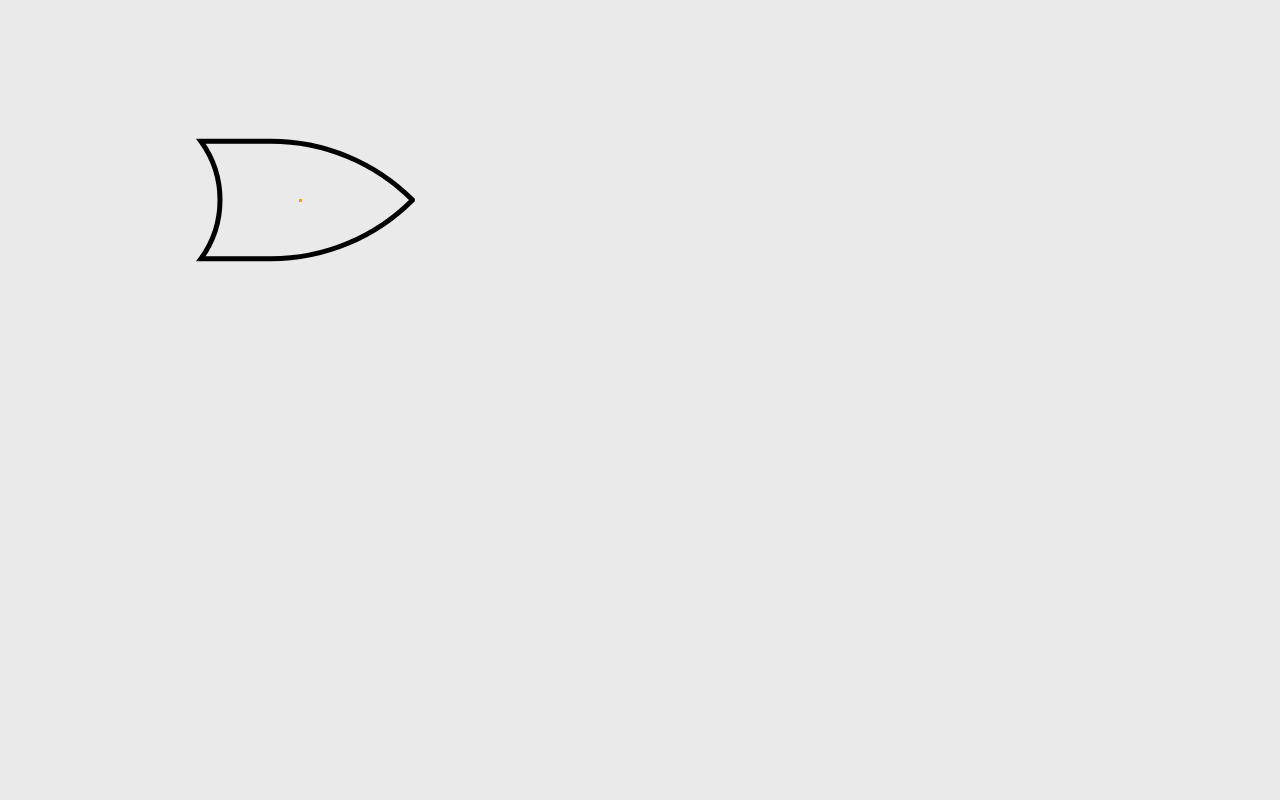
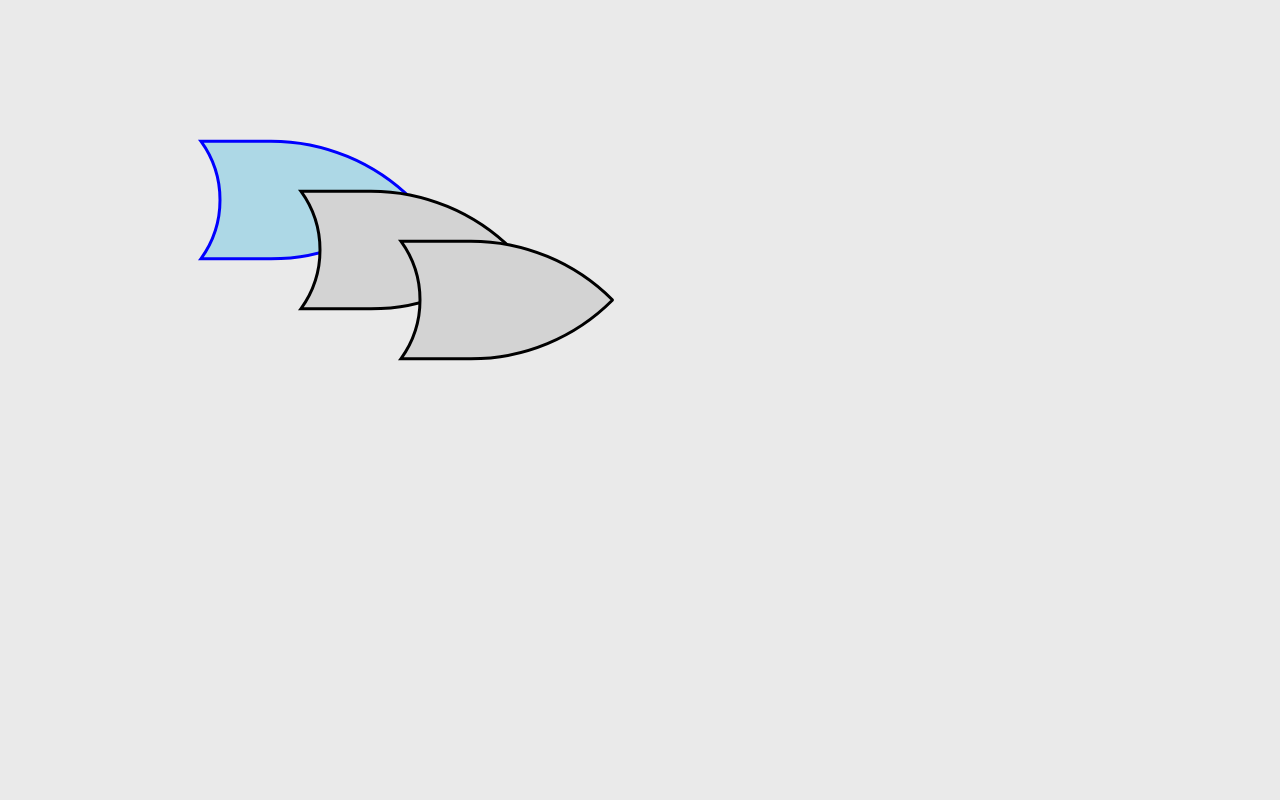
Before and after one commit to meszaros-lajos-gyorgy/logica, a plain HTML site: page index.html in a window 1280 px wide. Drawn offline with nearby package versions, Linux system fonts and the light colour scheme.

Commit message:
hover implementálva

```diff
--- a/index.html
+++ b/index.html
@@ -3,10 +3,11 @@
   <head>
     <title>Logica</title>
     <meta charset="utf-8" />
-    <link rel="stylesheet" href="./style.css" />
+    <link rel="stylesheet" href="src/css/style.css" />
   </head>
   <body>
     <canvas id="screen"></canvas>
-    <script src="./script.js"></script>
+    <script src="//cdnjs.cloudflare.com/ajax/libs/ramda/0.27.0/ramda.min.js"></script>
+    <script type="module" src="src/js/script.js"></script>
   </body>
 </html>
--- a/script.js
+++ /dev/null
@@ -1,121 +0,0 @@
-const canvas = document.getElementById("screen");
-const ctx = canvas.getContext("2d");
-
-const state = {
-  dirty: true,
-  screen: {
-    width: 0,
-    height: 0,
-  },
-  mouse: {
-    pressed: false,
-    posX: 300,
-    posY: 200,
-  },
-};
-
-const norGate = (x, y, ctx) => {
-  const size = 100;
-  const centerOffset = {
-    x: (size * 4) / 5,
-    y: 0,
-  };
-  x -= centerOffset.x;
-  y -= centerOffset.y;
-
-  ctx.fillStyle = "#000000";
-  ctx.lineWidth = 5;
-
-  ctx.beginPath();
-  ctx.arc(x - size, y, size, 0, Math.PI * 0.2, false);
-
-  const arcTip = {
-    x: size - Math.cos(Math.PI / 5) * size,
-    y: Math.sin(Math.PI / 5) * size,
-  };
-
-  ctx.lineTo(x - arcTip.x + 70, y + arcTip.y);
-
-  ctx.arc(
-    x - arcTip.x + 70,
-    y + arcTip.y - size * 2,
-    size * 2,
-    Math.PI / 2,
-    Math.PI / 4,
-    true
-  );
-
-  ctx.arc(
-    x - arcTip.x + 70 + (Math.sin(Math.PI / 2) - 1) * (size * 2),
-    y + size * 2 - arcTip.y,
-    size * 2,
-    -(Math.PI / 4),
-    -(Math.PI / 2),
-    true
-  );
-
-  ctx.lineTo(x - arcTip.x, y - arcTip.y);
-
-  ctx.arc(x - size, y, size, -Math.PI * 0.2, 0, false);
-
-  ctx.stroke();
-
-  ctx.fillStyle = "orange";
-  ctx.fillRect(x - 1 + centerOffset.x, y - 1 + centerOffset.y, 3, 3);
-};
-
-const renderScene = () => {
-  ctx.fillStyle = "#eaeaea";
-  ctx.fillRect(0, 0, state.screen.width, state.screen.height);
-
-  norGate(state.mouse.posX, state.mouse.posY, ctx);
-  // norGate(100, 100, ctx);
-};
-
-const mainLoop = () => {
-  if (state.dirty) {
-    state.dirty = false;
-    renderScene();
-  }
-
-  window.requestAnimationFrame(mainLoop);
-};
-
-const resizeCanvas = () => {
-  if (
-    state.screen.width !== window.innerWidth ||
-    state.screen.height !== window.innerHeight
-  ) {
-    state.screen.width = window.innerWidth;
-    state.screen.height = window.innerHeight;
-
-    state.dirty = true;
-
-    canvas.width = state.screen.width;
-    canvas.height = state.screen.height;
-  }
-};
-
-window.requestAnimationFrame(mainLoop);
-
-window.addEventListener("resize", resizeCanvas);
-resizeCanvas();
-canvas.addEventListener("mousedown", (e) => {
-  if (e.button === 0) {
-    state.mouse.pressed = true;
-    state.dirty = true;
-  }
-});
-canvas.addEventListener("mouseup", (e) => {
-  if (e.button === 0) {
-    state.mouse.pressed = false;
-    state.dirty = true;
-  }
-});
-canvas.addEventListener("mousemove", (e) => {
-  if (state.mouse.pressed) {
-    state.mouse.posX = e.clientX;
-    state.mouse.posY = e.clientY;
-    state.dirty = true;
-  }
-});
--- /dev/null
+++ b/src/js/nor.js
@@ -0,0 +1,44 @@
+export const drawNorGate = (x, y, ctx) => {
+  const size = 100;
+  const centerOffset = {
+    x: (size * 4) / 5,
+    y: 0,
+  };
+  x -= centerOffset.x;
+  y -= centerOffset.y;
+
+  const arcTip = {
+    x: size - Math.cos(Math.PI / 5) * size,
+    y: Math.sin(Math.PI / 5) * size,
+  };
+
+  const path = new Path2D();
+
+  path.arc(x - size, y, size, 0, Math.PI * 0.2, false);
+
+  path.lineTo(x - arcTip.x + 70, y + arcTip.y);
+
+  path.arc(
+    x - arcTip.x + 70,
+    y + arcTip.y - size * 2,
+    size * 2,
+    Math.PI / 2,
+    Math.PI / 4,
+    true
+  );
+
+  path.arc(
+    x - arcTip.x + 70 + (Math.sin(Math.PI / 2) - 1) * (size * 2),
+    y + size * 2 - arcTip.y,
+    size * 2,
+    -(Math.PI / 4),
+    -(Math.PI / 2),
+    true
+  );
+
+  path.lineTo(x - arcTip.x, y - arcTip.y);
+
+  path.arc(x - size, y, size, -Math.PI * 0.2, 0, false);
+
+  return path;
+};
--- /dev/null
+++ b/src/js/script.js
@@ -0,0 +1,100 @@
+/* global R */
+
+import { drawNorGate } from "./nor.js";
+
+const { findLastIndex } = R;
+
+const canvas = document.getElementById("screen");
+const ctx = canvas.getContext("2d");
+
+const state = {
+  screen: {
+    width: 0,
+    height: 0,
+  },
+  mouse: {
+    isOnScreen: false,
+    pressed: false,
+    posX: 300,
+    posY: 200,
+    prevPosX: 300,
+    prevPosY: 200,
+  },
+};
+
+const renderScene = () => {
+  ctx.fillStyle = "#eaeaea";
+  ctx.fillRect(0, 0, state.screen.width, state.screen.height);
+
+  const paths = [
+    drawNorGate(300, 200, ctx),
+    drawNorGate(400, 250, ctx),
+    drawNorGate(500, 300, ctx),
+  ];
+
+  const hoverIdx =
+    state.mouse.isOnScreen &&
+    findLastIndex((path) => {
+      return ctx.isPointInPath(path, state.mouse.posX, state.mouse.posY);
+    }, paths);
+
+  paths.forEach((path, idx) => {
+    if (idx === hoverIdx) {
+      ctx.strokeStyle = "blue";
+      ctx.fillStyle = "lightblue";
+    } else {
+      ctx.strokeStyle = "black";
+      ctx.fillStyle = "lightgrey";
+    }
+    ctx.lineWidth = 3;
+    ctx.fill(path);
+    ctx.stroke(path);
+  });
+};
+
+const mainLoop = () => {
+  renderScene();
+
+  window.requestAnimationFrame(mainLoop);
+};
+
+const resizeCanvas = () => {
+  if (
+    state.screen.width !== window.innerWidth ||
+    state.screen.height !== window.innerHeight
+  ) {
+    state.screen.width = window.innerWidth;
+    state.screen.height = window.innerHeight;
+
+    canvas.width = state.screen.width;
+    canvas.height = state.screen.height;
+  }
+};
+
+window.requestAnimationFrame(mainLoop);
+
+window.addEventListener("resize", resizeCanvas);
+resizeCanvas();
+canvas.addEventListener("mousedown", (e) => {
+  if (e.button === 0) {
+    state.mouse.pressed = true;
+  }
+});
+canvas.addEventListener("mouseup", (e) => {
+  if (e.button === 0) {
+    state.mouse.pressed = false;
+  }
+});
+canvas.addEventListener("mousemove", (e) => {
+  state.mouse.posX = e.clientX;
+  state.mouse.posY = e.clientY;
+});
+canvas.addEventListener("mouseover", () => {
+  state.mouse.isOnScreen = true;
+});
+canvas.addEventListener("mouseout", () => {
+  state.mouse.isOnScreen = false;
+});
+window.addEventListener("blur", () => {
+  state.mouse.isOnScreen = false;
+});
```
Also changed, not shown: src/css/style.css (renamed from style.css).
